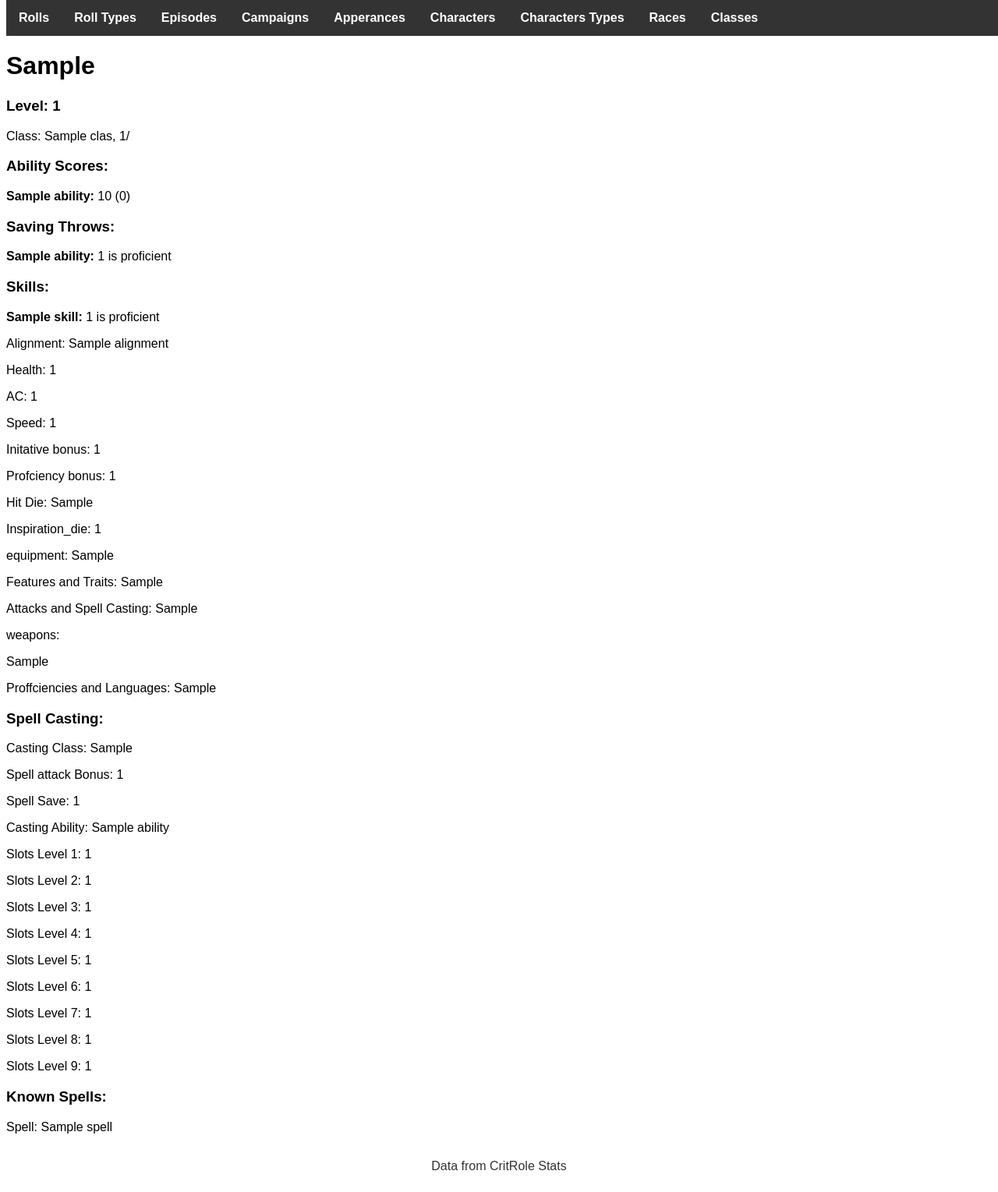
After one commit to rntrtul/CRDB-API, a Django app: page /characters/stat-sheets/1 in a window 1280 px wide. The commit adds this page. Shown: the whole page at 78% size. Run offline with Django 3.2, Linux system fonts and the light colour scheme; tables that the repository leaves empty hold one stand-in row (values such as "Sample post").

Commit message:
added statsheet views, updated statsheet scripts

```diff
--- a/characters/models.py
+++ b/characters/models.py
@@ -11,6 +11,7 @@ class Character(models.Model):
   #Combine first_name + last_name + middle name into field name, add nicknames table
   #full_name = models.TextField()
   #name = models.TextField() #generaly use first name or nickName like Percy.
+  #background = models.TextField() OR models.ForeignKey(Background)
   first_name = models.CharField(max_length=100)
   last_name = models.CharField(max_length=100, blank=True)
   middle_name = models.CharField(max_length=100, blank=True)
@@ -65,9 +66,9 @@ class StatSheet(models.Model):
   proficiencies = models.TextField(blank=True)
 
   casting_ability = models.ForeignKey(Ability, on_delete=models.CASCADE, null=True)
-  casting_class = models.TextField(blank=True)
-  spell_attack_bonus = models.IntegerField(default=0)
-  spell_save = models.IntegerField(default=0)
+  casting_class = models.TextField(blank=True) # maybe make foreignkey
+  spell_attack_bonus = models.IntegerField(default=0, blank=True, null =True)
+  spell_save = models.IntegerField(default=0, blank=True, null =True)
   #spell slots
   cantrips    = models.IntegerField(default=0)
   slots_one   = models.IntegerField(default=0)
@@ -80,11 +81,17 @@ class StatSheet(models.Model):
   slots_eight = models.IntegerField(default=0)
   slots_nine  = models.IntegerField(default=0)
 
+  def get_level(self):
+    lvl = 0
+    for cls in self.classes.all():
+      lvl += cls.level
+    return lvl
+
 class SkillList(models.Model):
   stat_sheet = models.ForeignKey(StatSheet, related_name='skills', on_delete=models.CASCADE)
   skill = models.ForeignKey(Skill, on_delete=models.CASCADE)
   modifier = models.IntegerField(default=0)
-  profcient = models.BooleanField(default=False)
+  proficient = models.BooleanField(default=False)
 
 class AbilityScore(models.Model):
   stat_sheet = models.ForeignKey(StatSheet, related_name='ability_scores', on_delete=models.CASCADE)
@@ -98,7 +105,7 @@ class SavingThrow(models.Model):
   stat_sheet = models.ForeignKey(StatSheet, related_name='saving_throws', on_delete=models.CASCADE)
   ability = models.ForeignKey(Ability, related_name='saves', on_delete=models.CASCADE)
   modifier = models.IntegerField(default=0)
-  profcient = models.BooleanField(default=False)
+  proficient = models.BooleanField(default=False)
 
 class LearnedLanguage (models.Model):
   language = models.ForeignKey(Language, related_name='known_by', on_delete=models.CASCADE)
--- /dev/null
+++ b/characters/templates/characters/stat-sheetDetail.html
@@ -0,0 +1,67 @@
+{% extends 'base.html' %}
+{% block content %}
+  <h1>{{statsheet.character.first_name}}</h1>
+  <h3>Level: {{statsheet.get_level}}</h3>
+  <p>Class:
+    {% for class in statsheet.classes.all %}
+    {{class.class_id.name}},  {{class.level}}/
+    {%endfor%}
+  </p>
+  <h3>Ability Scores:</h3>
+  {% for abil in ability_scores%}
+    <p><b>{{abil.ability.name}}:</b> {{abil.score}} ({{abil.get_modifier}})</p>
+  {%endfor%}
+
+  <h3>Saving Throws:</h3>
+  {% for st in saving_throws%}
+    <p>
+      <b>{{st.ability.name}}:</b>
+      {{st.modifier}} {% if st.proficient %} is proficient{%endif%}
+    </p>
+  {%endfor%}
+
+  <h3>Skills:</h3>
+  {% for skill in skills%}
+    <p>
+      <b>{{skill.skill.name}}:</b>
+      {{skill.modifier}} {% if skill.proficient %} is proficient{%endif%}
+    </p>
+  {%endfor%}
+
+  <p>Alignment: {{statsheet.alignment.name}}</p>
+  <p>Health: {{statsheet.max_health}}</p>
+  <p>AC: {{statsheet.armour_class}}</p>
+  <p>Speed: {{statsheet.speed}}</p>
+  <p>Initative bonus: {{statsheet.initiative_bonus}}</p>
+  <p>Profciency bonus: {{statsheet.proficiency_bonus}}</p>
+  <p>Hit Die: {{statsheet.hit_die}}</p>
+  <p>Inspiration_die: {{statsheet.inspiration_die}}</p>
+  <p>equipment: {{statsheet.equipment}}</p>
+  <p>Features and Traits: {{statsheet.features_traits}}</p>
+  <p>Attacks and Spell Casting: {{statsheet.attacks}}</p>
+  <p>weapons: {{statsheet.weapons|linebreaks}}</p>
+  <p>Proffciencies and Languages: {{statsheet.proficiencies}}</p>
+
+  <h3>Spell Casting:</h3>
+
+  <p>Casting Class: {{statsheet.casting_class}}</p>
+  <p>Spell attack Bonus: {{statsheet.spell_attack_bonus}}</p>
+  <p>Spell Save: {{statsheet.spell_save}}</p>
+  <p>Casting Ability: {{statsheet.casting_ability.name}}</p>
+  <p>Slots Level 1: {{statsheet.slots_one}}</p>
+  <p>Slots Level 2: {{statsheet.slots_two}}</p>
+  <p>Slots Level 3: {{statsheet.slots_three}}</p>
+  <p>Slots Level 4: {{statsheet.slots_four}}</p>
+  <p>Slots Level 5: {{statsheet.slots_five}}</p>
+  <p>Slots Level 6: {{statsheet.slots_six}}</p>
+  <p>Slots Level 7: {{statsheet.slots_seven}}</p>
+  <p>Slots Level 8: {{statsheet.slots_eight}}</p>
+  <p>Slots Level 9: {{statsheet.slots_nine}}</p>
+
+  {%if spells.count != 0%}
+    <h3>Known Spells:</h3>
+    {%for spell in spells%}
+      <p>Spell: {{spell.spell.name}}</p>
+    {%endfor%}
+  {%endif%}
+{%endblock%}
--- a/characters/urls.py
+++ b/characters/urls.py
@@ -7,4 +7,5 @@ urlpatterns = [
   path('<int:pk>/', views.DetailView.as_view(), name='detail'),
   path('types/', views.TypeListView.as_view(), name='typeIndex'),
   path('types/<int:pk>', views.TypeDetailView.as_view(), name='typeDetail'),
+  path('stat-sheets/<int:pk>', views.StatDetailView.as_view(), name='statDetail'),
 ]
--- a/characters/views.py
+++ b/characters/views.py
@@ -3,9 +3,10 @@ from django.http import HttpResponseRedirect
 from django.urls import reverse
 from django.views import generic
 from django.db.models import Count
+import logging
+from .models import Character, CharacterType, StatSheet
 
-from .models import Character, CharacterType
-
+logger = logging.getLogger(__name__)
 class IndexView(generic.ListView):
   template_name = 'characters/index.html'
   context_object_name = 'character_list'
@@ -18,6 +19,12 @@ class DetailView(generic.DetailView):
   model = Character
   template_name = 'characters/detail.html'
 
+  def get_context_data(self, **kwargs):
+    context = super().get_context_data(**kwargs)
+    context['display_rolls'] = context['object'].rolls.all()[:100]
+    context['total_rolls'] = context['object'].rolls.count()
+    context['statsheets'] = context['object'].stat_sheets.order_by('max_health')
+    return context
 class TypeListView(generic.ListView):
   template_name = 'characters/typeIndex.html'
   context_object_name = 'type_list'
@@ -28,3 +35,15 @@ class TypeListView(generic.ListView):
 class TypeDetailView(generic.DetailView):
   model = CharacterType
   template_name = 'characters/typeDetail.html'
+
+class StatDetailView(generic.DetailView):
+  model = StatSheet
+  template_name = 'characters/stat-sheetDetail.html'
+
+  def get_context_data(self, **kwargs):
+    context = super().get_context_data(**kwargs)
+    context['ability_scores'] = reversed(context['object'].ability_scores.all())
+    context['saving_throws'] = reversed(context['object'].saving_throws.all())
+    context['skills'] = context['object'].skills.order_by('skill__name')
+    context['spells'] = context['object'].learned_spells.all()
+    return context
```
Also changed, not shown: characters/templates/characters/detail.html (+11 -11 lines), episodes/models.py (+6 -1 lines), scripts/importStatSheet.py (+36 -26 lines), scripts/scrapeStatSheet.py (+65 -35 lines), characters/migrations/0012_auto_20200701_0225.py (added), episodes/migrations/0010_levelprog.py (added).
